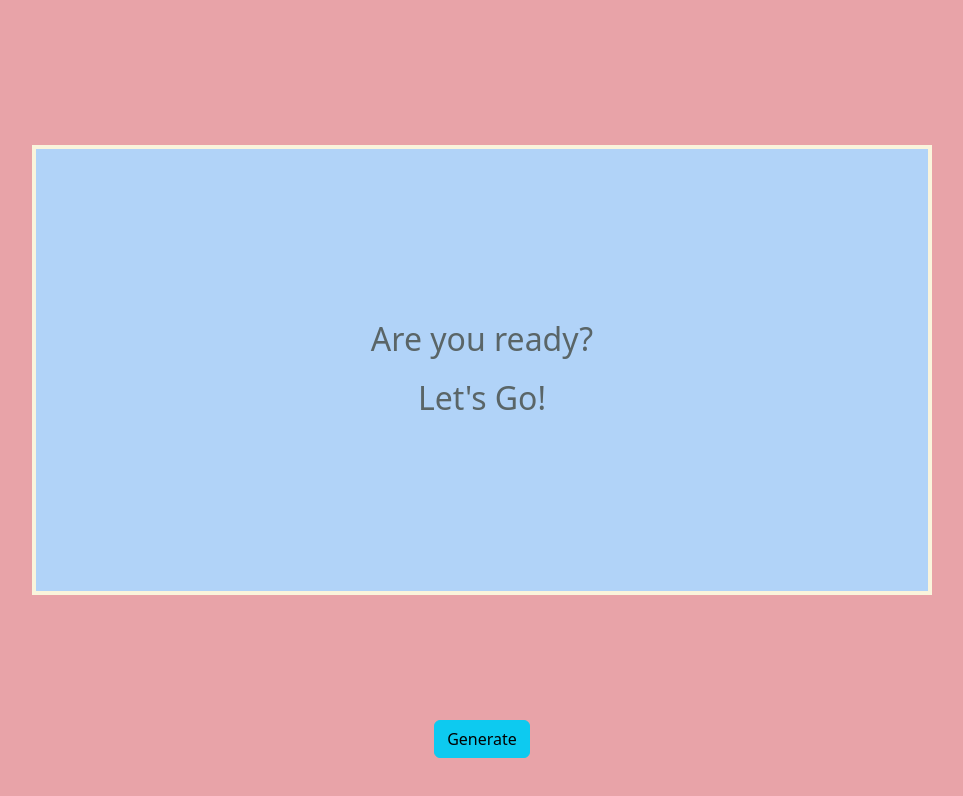
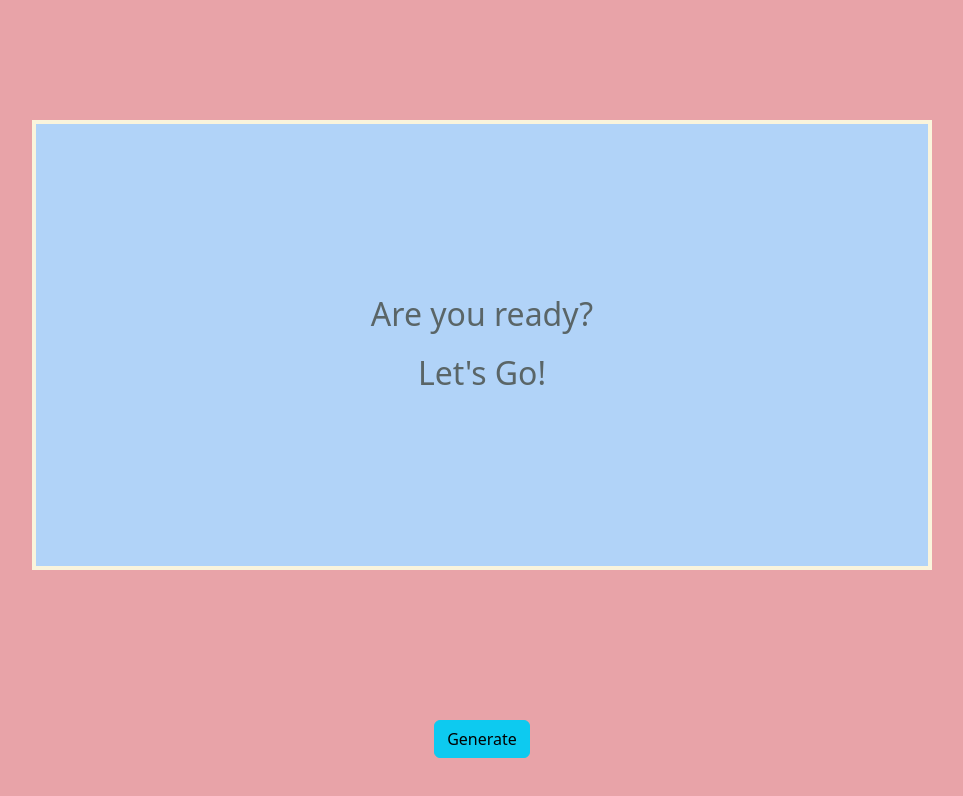
Before and after one commit to Annisworld/rndm-quotes, a plain HTML site: page index.html in a window 1280 px wide. Shown: the whole page, without its empty margins (158-1121 px from the left). Drawn offline with nearby package versions, Linux system fonts and the light colour scheme.

Commit message:
Update style.css

```diff
--- a/style.css
+++ b/style.css
@@ -19,7 +19,7 @@ body{
   padding: 0 50px;
   color: #5a6567;
   border: solid 4px #faf4dc;
-  margin-top: 145px;
+  margin-top: 15vh;
 }
 .quotes p, .quotes h3{
   font-size: 2rem;
```
